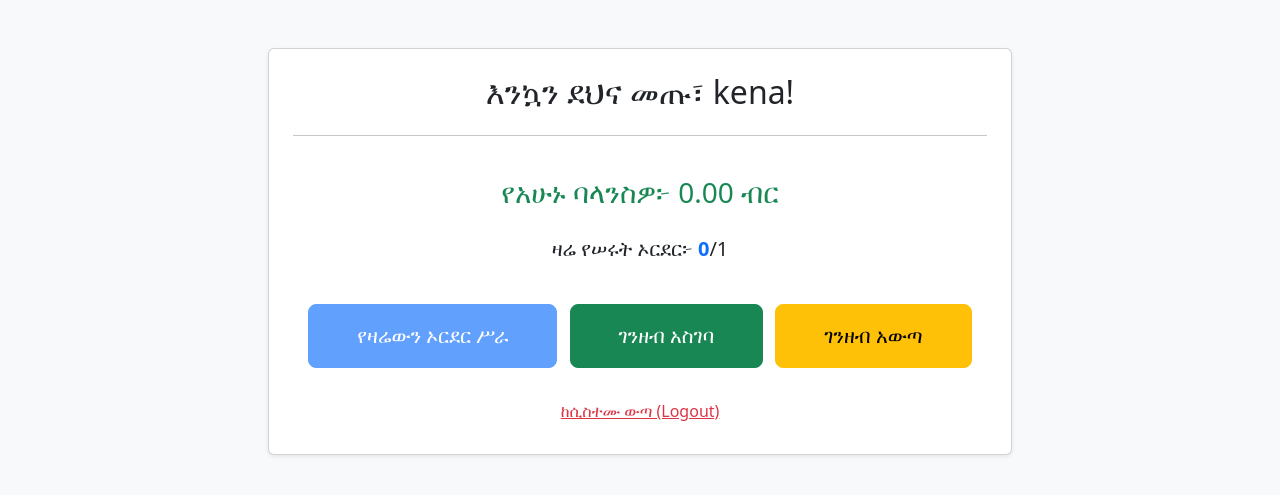
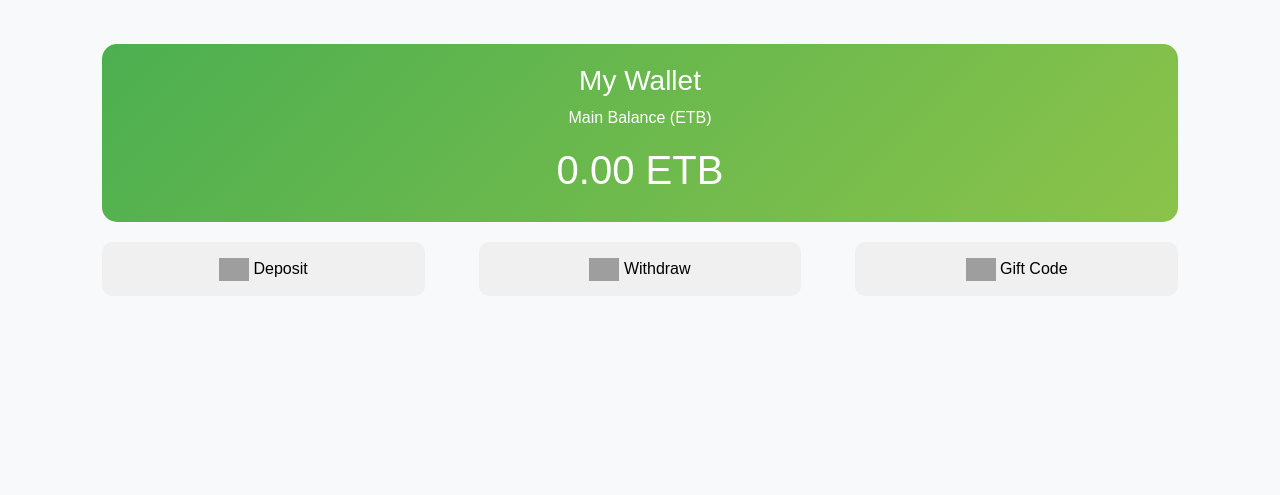
Before and after one commit to gedamuayana/my_shop, a Django app: page /en/dashboard/ in a window 1280 px wide. Shown: the top 495 px of the page. Run offline with Django 5.2, Linux system fonts and the light colour scheme; a user stored in the database is signed in; data comes from the database, SQL or seed files in the repository; grey boxes are pictures that could not be loaded.

Commit message:
Update dashboard design

```diff
--- a/templates/dashboard.html
+++ b/templates/dashboard.html
@@ -1,49 +1,32 @@
 {% extends 'base.html' %}
 {% block content %}
-<div class="card p-4 shadow-sm text-center col-md-8 mx-auto mt-5">
-    <h2>እንኳን ደህና መጡ፣ {{ request.user.username }}!</h2>
-    <hr>
-    <h3 class="text-success my-4">የአሁኑ ባላንስዎ፦ <span id="balance">{{ wallet.balance }}</span> ብር</h3>
-    <p class="fs-5">ዛሬ የሠሩት ኦርደር፦ <span id="orders-done" class="fw-bold text-primary">{{ wallet.daily_orders_done }}</span>/1</p>
-
-    <div class="mt-4">
-        <button id="orderBtn" class="btn btn-primary btn-lg px-5 py-3" {% if wallet.daily_orders_done >= 1 or wallet.balance < 1000 %}disabled{% endif %}>
-            የዛሬውን ኦርደር ሥራ
-        </button>
-
-        <a href="{% url 'deposit' %}" class="btn btn-success btn-lg px-5 py-3 ms-2">ገንዘብ አስገባ</a>
-
-        <a href="{% url 'withdraw' %}" class="btn btn-warning btn-lg px-5 py-3 ms-2">ገንዘብ አውጣ</a>
+<div class="dashboard-container">
+    <div class="wallet-card">
+        <h3>My Wallet</h3>
+        <p>Main Balance (ETB)</p>
+        <h1 id="balance">{{ wallet.balance }} ETB</h1>
     </div>
 
-    <div class="mt-4">
-        <form action="{% url 'logout' %}" method="POST" style="display: inline;">
-            {% csrf_token %}
-            <button type="submit" class="btn btn-link text-danger">ከሲስተሙ ውጣ (Logout)</button>
-        </form>
+    <div class="quick-actions">
+        <a href="{% url 'submit_deposit' %}" class="action-btn">
+            <img src="https://cdn-icons-png.flaticon.com/512/3135/3135715.png" width="30">
+            <span>Deposit</span>
+        </a>
+        <a href="{% url 'withdraw' %}" class="action-btn">
+            <img src="https://cdn-icons-png.flaticon.com/512/3135/3135789.png" width="30">
+            <span>Withdraw</span>
+        </a>
+        <div class="action-btn">
+            <img src="https://cdn-icons-png.flaticon.com/512/3135/3135768.png" width="30">
+            <span>Gift Code</span>
+        </div>
     </div>
 </div>
 
-<script>
-// የኦርደር ሎጂክ (Fetch API)
-document.getElementById('orderBtn').addEventListener('click', function() {
-    fetch("{% url 'complete_order' %}", {
-        method: "POST",
-        headers: {
-            "X-CSRFToken": "{{ csrf_token }}",
-            "Content-Type": "application/json"
-        }
-    })
-    .then(response => response.json())
-    .then(data => {
-        alert(data.message);
-        if (data.status === 'success') {
-            let currentBalance = parseFloat(document.getElementById('balance').innerText);
-            document.getElementById('balance').innerText = (currentBalance + 100).toFixed(2);
-            document.getElementById('orders-done').innerText = "1";
-            document.getElementById('orderBtn').disabled = true;
-        }
-    });
-});
-</script>
+<style>
+    .dashboard-container { padding: 20px; font-family: sans-serif; }
+    .wallet-card { background: linear-gradient(135deg, #4CAF50, #8BC34A); color: white; padding: 20px; border-radius: 15px; text-align: center; }
+    .quick-actions { display: flex; justify-content: space-between; margin-top: 20px; }
+    .action-btn { background: #f0f0f0; padding: 15px; border-radius: 10px; text-align: center; width: 30%; text-decoration: none; color: black; }
+</style>
 {% endblock %}
```
